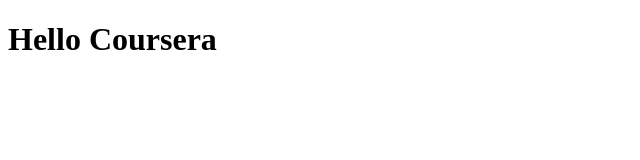
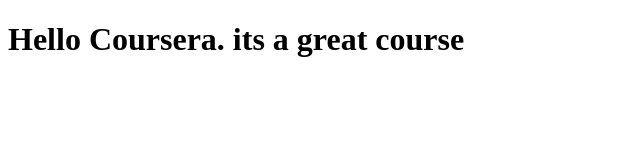
Before and after one commit to sai-sharath/coursera, a plain HTML site: page site/index.html in a window 1280 px wide. Shown: the whole page, without its empty margins (0-640 px from the left). Drawn offline with Linux system fonts and the light colour scheme.

Commit message:
small addition to page content.

```diff
--- a/site/index.html
+++ b/site/index.html
@@ -4,6 +4,6 @@
 	<title>Hello Coursera</title>
 </head>
 <body>
-<h1>Hello Coursera<h1>
+<h1>Hello Coursera. its a great course<h1>
 </body>
 </html>
```
